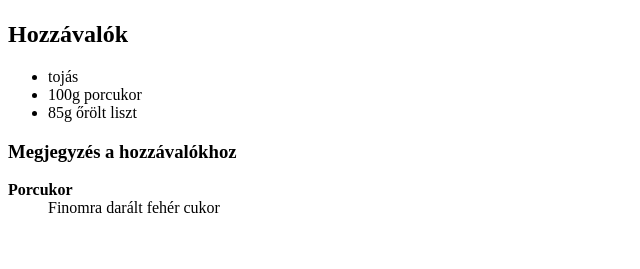
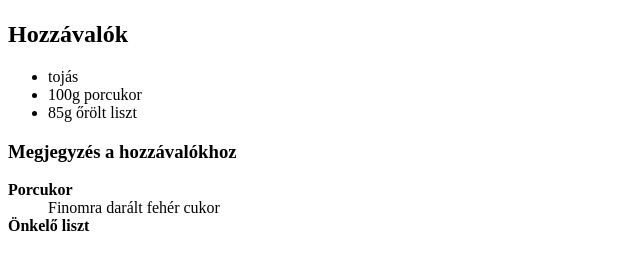
Before and after one commit to MakkaiKrisz/IKT-projekt-04, a plain HTML site: page index.html in a window 1280 px wide. Shown: the part 59-328 px from the top of the page, without its empty margins (0-640 px from the left). Drawn offline with Linux system fonts and the light colour scheme.

Commit message:
Update index.html

```diff
--- a/index.html
+++ b/index.html
@@ -14,3 +14,4 @@
 <h3>Megjegyzés a hozzávalókhoz</h3>
 <dt><strong>Porcukor</strong></dt>
     <dd>Finomra darált fehér cukor</dd>
+<dt><strong>Önkelő liszt</strong><dt>
```
